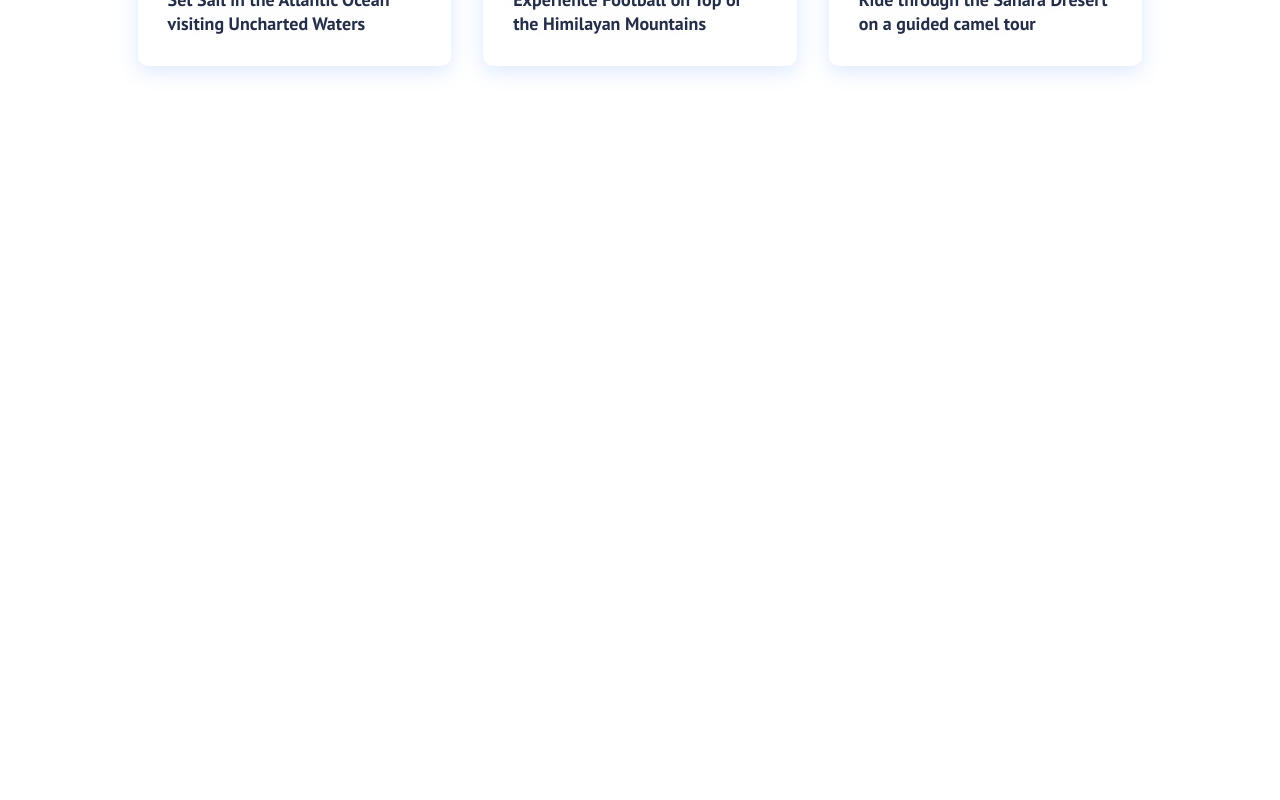
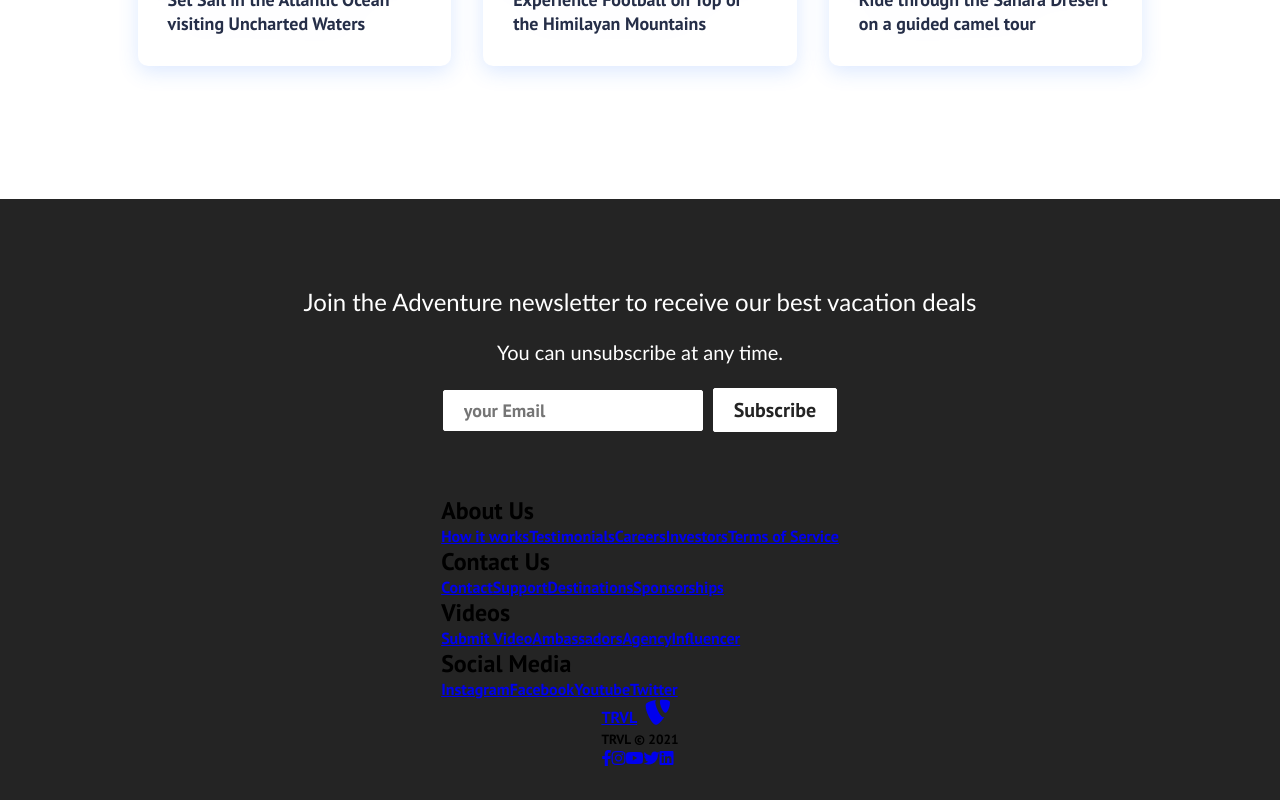
Before and after one commit to mengirena/TravelFun, a React (Create React App) app: page / in a window 1280 px wide. Shown: the part 1726-2526 px from the top of the page. Before the commit the page ends 1925 px from the top, so only its background shows below. Built offline with nearby package versions, Linux system fonts and the light colour scheme.

Commit message:
add footer component

```diff
--- a/src/components/pages/Home.js
+++ b/src/components/pages/Home.js
@@ -1,6 +1,7 @@
 import React from 'react'
 import '../../App.css'
 import Cards from '../Cards'
+import Footer from '../Footer'
 import HeroSection from '../HeroSection'
 
 function Home() {
@@ -8,6 +9,7 @@
         <>
             <HeroSection />
             <Cards />
+            <Footer />
         </>
     )
 }
```
